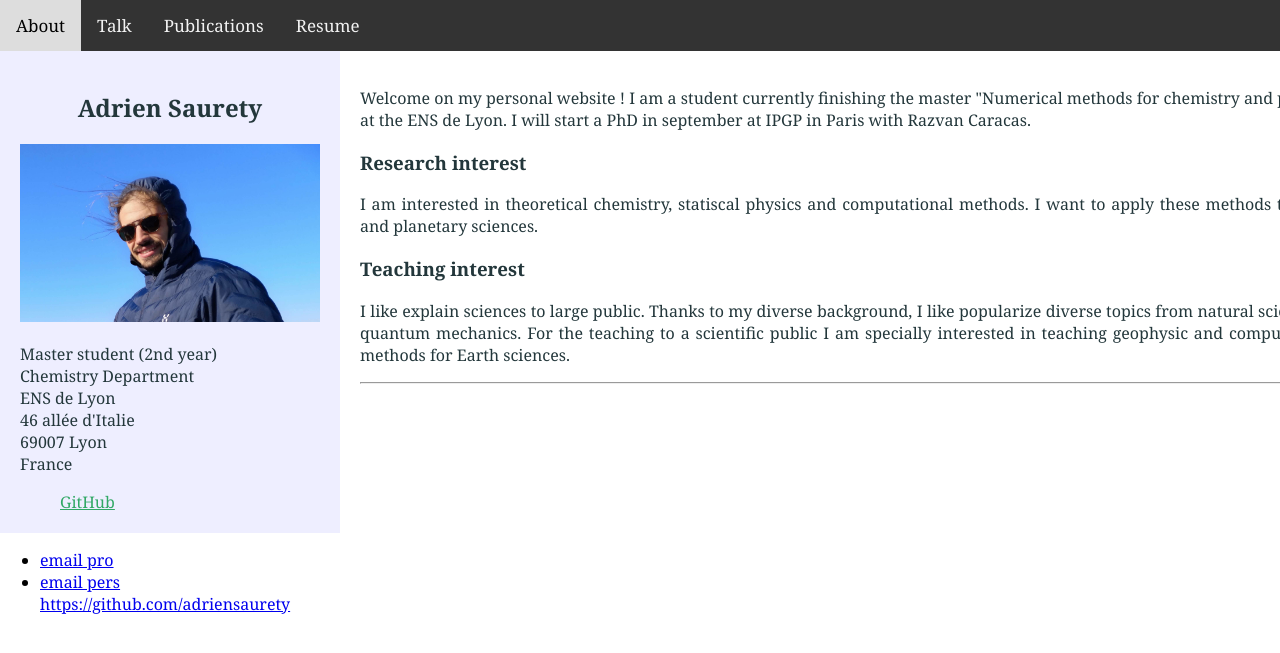
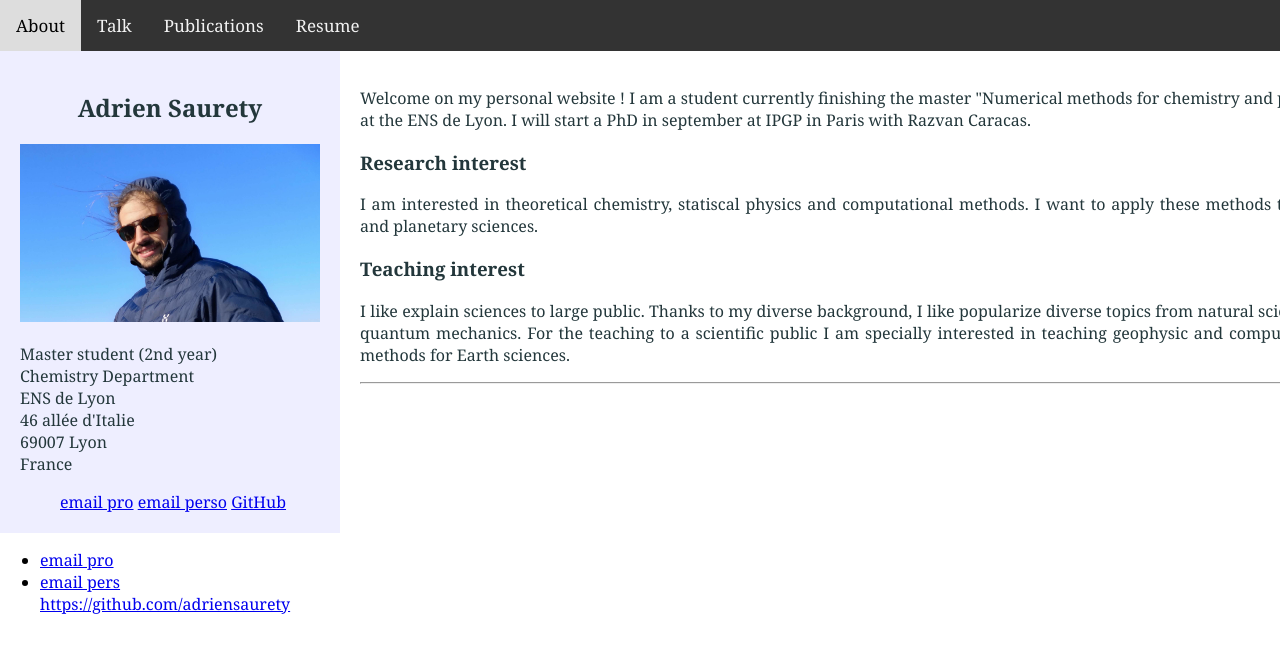
Before and after one commit to adriensaurety/adriensaurety.github.io, a Jekyll site: the page built from index.html, in a window 1280 px wide. Shown: the top 653 px of the page. Built offline with Jekyll 4.4.1, drawn with Linux system fonts in a browser that asks for light colours.

Commit message:
Update index.html

```diff
--- a/index.html
+++ b/index.html
@@ -20,7 +20,9 @@ title: Adrien Saurety
     		</p>
 
 		<dd>
-		<a style="color:#31a865" href="https://github.com/Timothee-Audinet" target="_blank">GitHub</a>
+		<a href="mailto:adrien.saurety@ens-lyon.fr">email pro</a>
+		<a href="mailto:asaurety@gmail.com">email perso</a>
+   		<a href="https://github.com/adriensaurety">GitHub</a>
 		</dd>
 		<dd>
 	</div>
```
